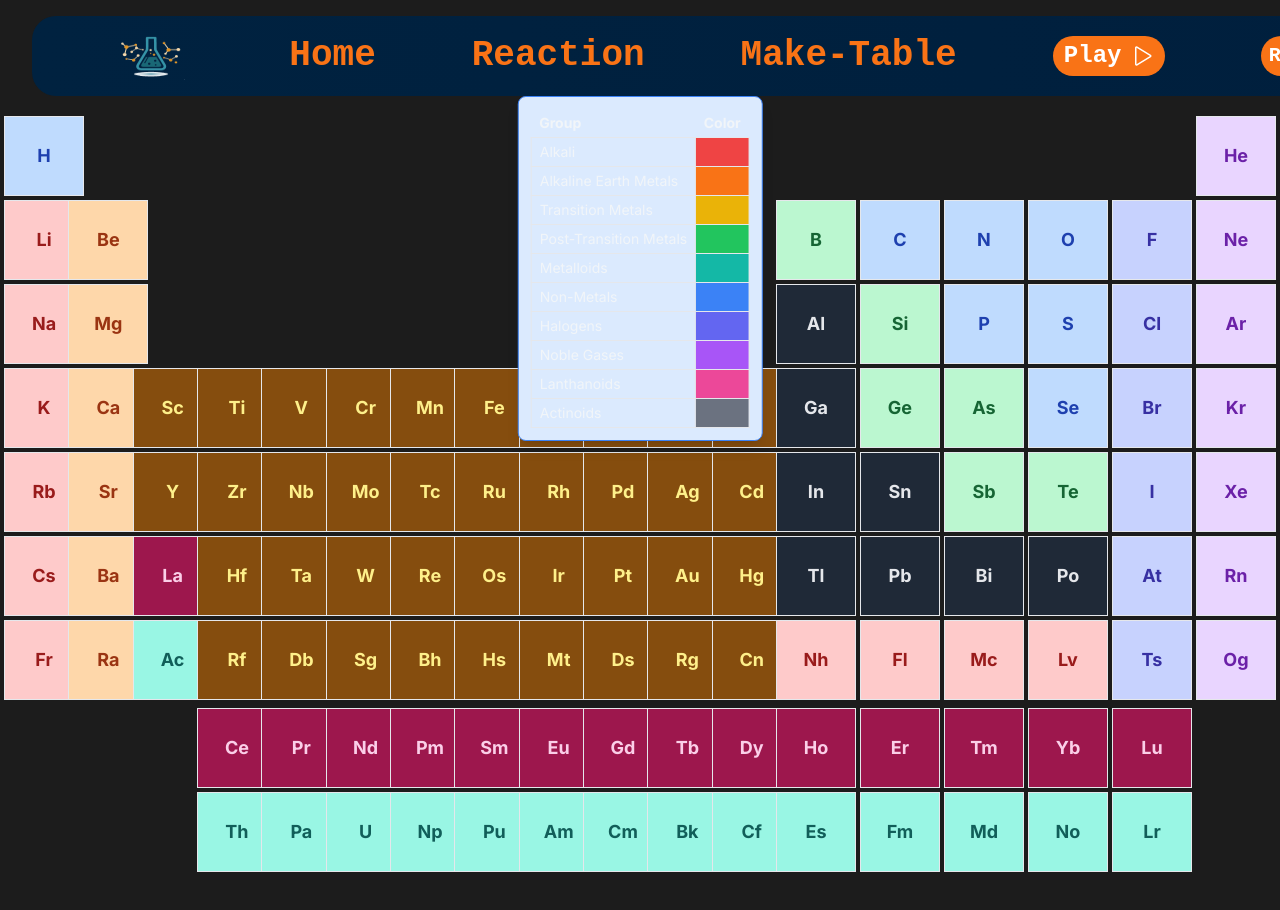
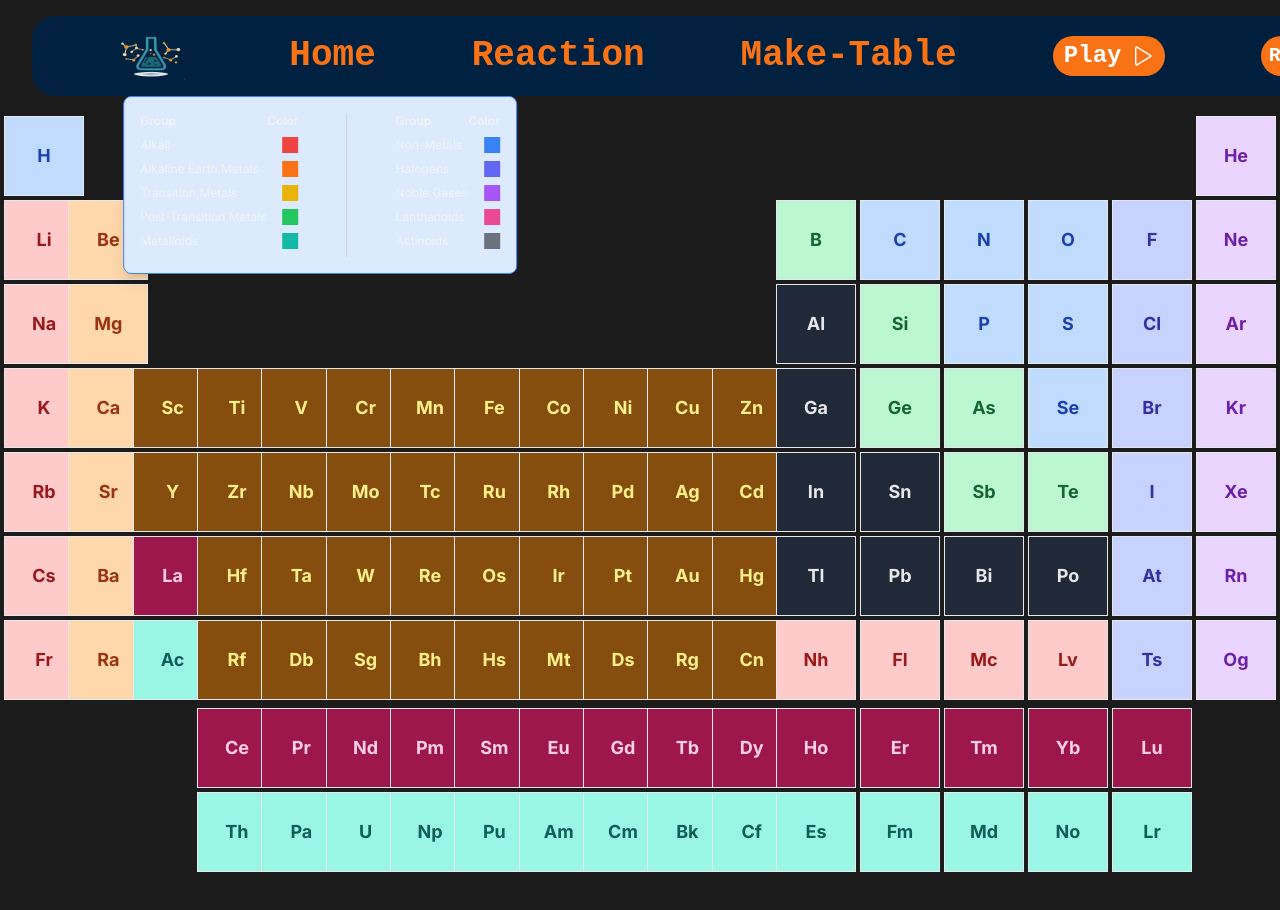
Before and after one commit to Anamay-Upreti/Modern-Periodic-Table, a Next.js app: page / in a window 1280 px wide. Shown: the top 910 px of the page. Built offline with nearby package versions, Linux system fonts and the light colour scheme; a web font is replaced by a local one.

Commit message:
perfect-table

```diff
--- a/components/ColorCompostion.tsx
+++ b/components/ColorCompostion.tsx
@@ -1,71 +1,59 @@
 import React from "react";
 
-const groupColors = {
-  alkali: "bg-red-500", // Example color for Alkali
-  alkalineEarth: "bg-orange-500", // Example color for Alkaline Earth Metals
-  transitionMetals: "bg-yellow-500", // Example color for Transition Metals
-  postTransitionMetals: "bg-green-500", // Example color for Post-Transition Metals
-  metalloids: "bg-teal-500", // Example color for Metalloids
-  nonMetals: "bg-blue-500", // Example color for Non-Metals
-  halogens: "bg-indigo-500", // Example color for Halogens
-  nobleGases: "bg-purple-500", // Example color for Noble Gases
-  lanthanoids: "bg-pink-500", // Example color for Lanthanoids
-  actinoids: "bg-gray-500", // Example color for Actinoids
-};
+const groupColors = [
+  { name: "Alkali", color: "bg-red-500" },
+  { name: "Alkaline Earth Metals", color: "bg-orange-500" },
+  { name: "Transition Metals", color: "bg-yellow-500" },
+  { name: "Post-Transition Metals", color: "bg-green-500" },
+  { name: "Metalloids", color: "bg-teal-500" },
+  { name: "Non-Metals", color: "bg-blue-500" },
+  { name: "Halogens", color: "bg-indigo-500" },
+  { name: "Noble Gases", color: "bg-purple-500" },
+  { name: "Lanthanoids", color: "bg-pink-500" },
+  { name: "Actinoids", color: "bg-gray-500" },
+];
 
 export default function ColorComposition() {
+  // Split the groupColors array into two halves
+  const firstHalf = groupColors.slice(0, 5);
+  const secondHalf = groupColors.slice(5, 10);
+
   return (
-    <div className="absolute top-24 left-1/2 transform -translate-x-1/2 bg-blue-100 border border-blue-500 p-3 rounded-lg shadow-lg z-10 text-sm">
-      <table className="table-auto">
-        <thead>
-          <tr>
-            <th className="px-2 py-1 text-left">Group</th>
-            <th className="px-2 py-1 text-left">Color</th>
-          </tr>
-        </thead>
-        <tbody>
-          <tr>
-            <td className="border px-2 py-1">Alkali</td>
-            <td className={`border px-2 py-1 ${groupColors.alkali}`}></td>
-          </tr>
-          <tr>
-            <td className="border px-2 py-1">Alkaline Earth Metals</td>
-            <td className={`border px-2 py-1 ${groupColors.alkalineEarth}`}></td>
-          </tr>
-          <tr>
-            <td className="border px-2 py-1">Transition Metals</td>
-            <td className={`border px-2 py-1 ${groupColors.transitionMetals}`}></td>
-          </tr>
-          <tr>
-            <td className="border px-2 py-1">Post-Transition Metals</td>
-            <td className={`border px-2 py-1 ${groupColors.postTransitionMetals}`}></td>
-          </tr>
-          <tr>
-            <td className="border px-2 py-1">Metalloids</td>
-            <td className={`border px-2 py-1 ${groupColors.metalloids}`}></td>
-          </tr>
-          <tr>
-            <td className="border px-2 py-1">Non-Metals</td>
-            <td className={`border px-2 py-1 ${groupColors.nonMetals}`}></td>
-          </tr>
-          <tr>
-            <td className="border px-2 py-1">Halogens</td>
-            <td className={`border px-2 py-1 ${groupColors.halogens}`}></td>
-          </tr>
-          <tr>
-            <td className="border px-2 py-1">Noble Gases</td>
-            <td className={`border px-2 py-1 ${groupColors.nobleGases}`}></td>
-          </tr>
-          <tr>
-            <td className="border px-2 py-1">Lanthanoids</td>
-            <td className={`border px-2 py-1 ${groupColors.lanthanoids}`}></td>
-          </tr>
-          <tr>
-            <td className="border px-2 py-1">Actinoids</td>
-            <td className={`border px-2 py-1 ${groupColors.actinoids}`}></td>
-          </tr>
-        </tbody>
-      </table>
+    <div className="absolute top-24 left-1/4 transform -translate-x-1/2 bg-blue-100 border border-blue-500 p-4 rounded-lg shadow-lg z-10 text-xs flex space-x-12">
+      {/* First Vertical Table */}
+      <div className="text-center">
+        {/* Headings */}
+        <div className="flex justify-between mb-2 font-semibold">
+          <span>Group</span>
+          <span>Color</span>
+        </div>
+        {/* Table Rows */}
+        {firstHalf.map((group, index) => (
+          <div key={index} className="flex items-center justify-between space-x-4 mb-2">
+            <span>{group.name}</span>
+            <div className={`w-4 h-4 ${group.color}`}></div>
+          </div>
+        ))}
+      </div>
+
+      {/* Vertical Divider */}
+      <div className="border-l border-gray-300"></div>
+
+      {/* Second Vertical Table */}
+      <div className="text-center">
+        {/* Headings */}
+        <div className="flex justify-between mb-2 font-semibold">
+          <span>Group</span>
+          <span>Color</span>
+        </div>
+        {/* Table Rows */}
+        {secondHalf.map((group, index) => (
+          <div key={index} className="flex items-center justify-between space-x-4 mb-2">
+            <span>{group.name}</span>
+            <div className={`w-4 h-4 ${group.color}`}></div>
+          </div>
+        ))}
+      </div>
     </div>
   );
 }
```
